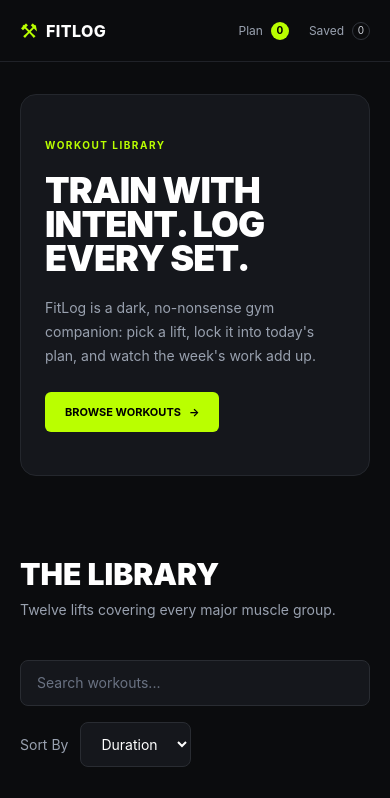
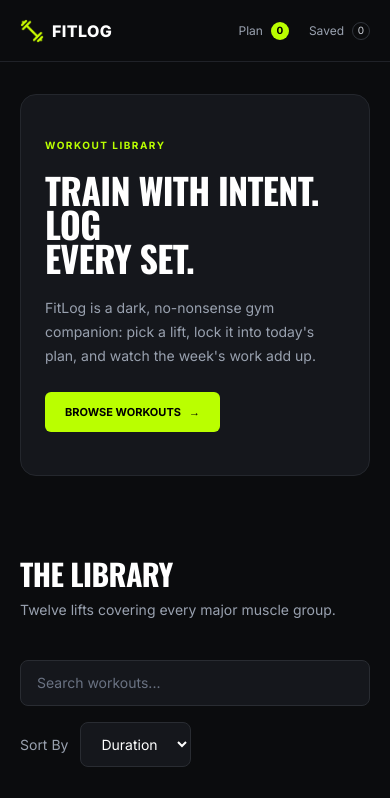
Before and after one commit to RanaWrong/B14-A6-Fit-Log, a Next.js app: page / in a window 390 px wide. Shown: the top 798 px of the page. Built offline with nearby package versions, Linux system fonts and the light colour scheme; no server answers.

Commit message:
style: integrate official repo assets, Oswald display typography and logo

```diff
--- a/src/app/globals.css
+++ b/src/app/globals.css
@@ -13,10 +13,16 @@ html {
 body {
   background-color: #0b0c0e;
   color: #ffffff;
-  font-family: -apple-system, BlinkMacSystemFont, "Segoe UI", Roboto, Helvetica, Arial, sans-serif;
+  font-family: var(--font-inter), -apple-system, BlinkMacSystemFont, "Segoe UI", Roboto, sans-serif;
   min-height: 100vh;
   display: flex;
   flex-direction: column;
+}
+
+.font-heading,
+h1, h2, h3 {
+  font-family: var(--font-oswald), -apple-system, BlinkMacSystemFont, "Segoe UI", sans-serif;
+  letter-spacing: -0.02em;
 }
 
 /* Custom scrollbar */
--- a/src/app/layout.tsx
+++ b/src/app/layout.tsx
@@ -1,14 +1,28 @@
 import type { Metadata } from "next";
+import { Oswald, Inter } from "next/font/google";
 import "./globals.css";
 import { FitLogProvider } from "@/context/FitLogContext";
 import Navbar from "@/components/Navbar";
 import Footer from "@/components/Footer";
 
+const oswald = Oswald({
+  subsets: ["latin"],
+  variable: "--font-oswald",
+  weight: ["400", "600", "700"],
+  display: "swap",
+});
+
+const inter = Inter({
+  subsets: ["latin"],
+  variable: "--font-inter",
+  display: "swap",
+});
+
 export const metadata: Metadata = {
-  title: "FitLog",
-  description: "Workout Library",
+  title: "FitLog — Workout Library & Planner",
+  description: "A dark, no-nonsense gym companion: pick a lift, lock it into today's plan, and watch the week's work add up.",
   icons: {
-    icon: "/favicon.ico",
+    icon: "/logo.png",
   },
 };
 
@@ -18,7 +32,7 @@ export default function RootLayout({
   children: React.ReactNode;
 }>) {
   return (
-    <html lang="en">
+    <html lang="en" className={`${oswald.variable} ${inter.variable}`}>
       <body className="flex min-h-screen flex-col bg-[#0b0c0e] text-white antialiased">
         <FitLogProvider>
           <Navbar />
--- a/src/components/Footer.tsx
+++ b/src/components/Footer.tsx
@@ -3,7 +3,11 @@ export default function Footer() {
     <footer className="border-t border-[#202228] bg-[#0b0c0e]">
       <div className="mx-auto flex min-h-[78px] max-w-[1200px] items-center justify-between gap-4 px-5">
         <div className="flex items-center gap-2">
-          <span className="text-xl text-[#baff00]">⚒</span>
+          <img
+            src="/logo.png"
+            alt="FitLog"
+            className="h-5 w-5 object-contain"
+          />
           <span className="text-xs font-extrabold tracking-wide text-white">
             FITLOG
           </span>
--- a/src/components/Hero.tsx
+++ b/src/components/Hero.tsx
@@ -7,7 +7,7 @@ export default function Hero() {
             <p className="mb-5 text-[10px] font-bold tracking-[1.5px] text-[#baff00]">
               WORKOUT LIBRARY
             </p>
-            <h1 className="text-4xl font-black uppercase leading-[0.95] tracking-tight text-white sm:text-5xl md:text-6xl">
+            <h1 className="font-heading text-4xl font-black uppercase leading-[0.95] tracking-tight text-white sm:text-5xl md:text-6xl">
               TRAIN WITH INTENT. LOG
               <br />
               EVERY SET.
@@ -27,8 +27,8 @@ export default function Hero() {
 
           <div className="hidden shrink-0 md:block">
             <img
-              src="/workout.png"
-              alt="Workout illustration"
+              src="/banner.png"
+              alt="FitLog Workout Banner Illustration"
               className="h-[240px] w-[240px] object-contain lg:h-[280px] lg:w-[280px]"
             />
           </div>
--- a/src/components/Navbar.tsx
+++ b/src/components/Navbar.tsx
@@ -17,9 +17,13 @@ export default function Navbar() {
   return (
     <nav className="sticky top-0 z-50 border-b border-[#202228] bg-[#0b0c0e]">
       <div className="mx-auto flex h-[61px] max-w-[1200px] items-center justify-between px-5">
-        {/* Brand Logo */}
+        {/* Brand Logo with repo asset */}
         <Link href="/" className="flex items-center gap-2">
-          <span className="text-xl text-[#baff00]">⚒</span>
+          <img
+            src="/logo.png"
+            alt="FitLog"
+            className="h-6 w-6 object-contain"
+          />
           <span className="text-[16px] font-extrabold tracking-wide text-white">
             FITLOG
           </span>
```
Also changed, not shown: public/banner.png (added), public/logo.png (added).
